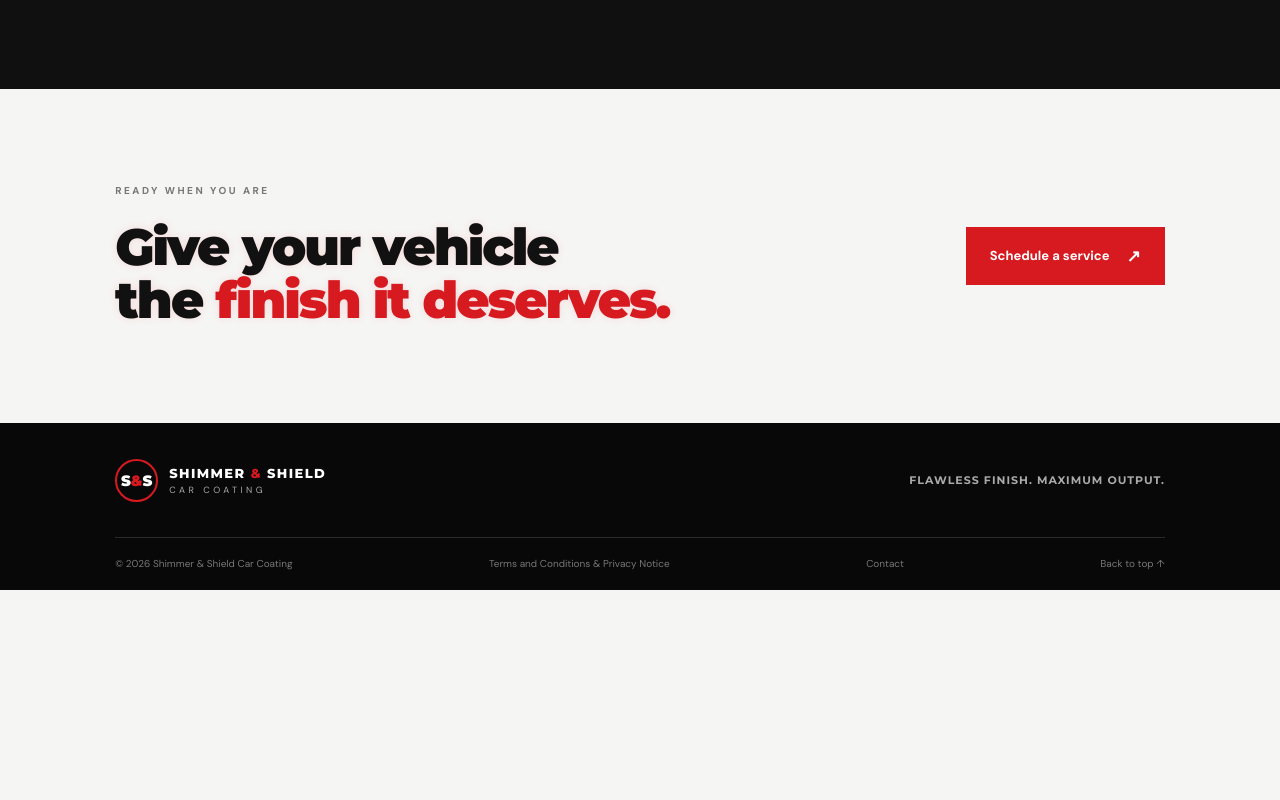
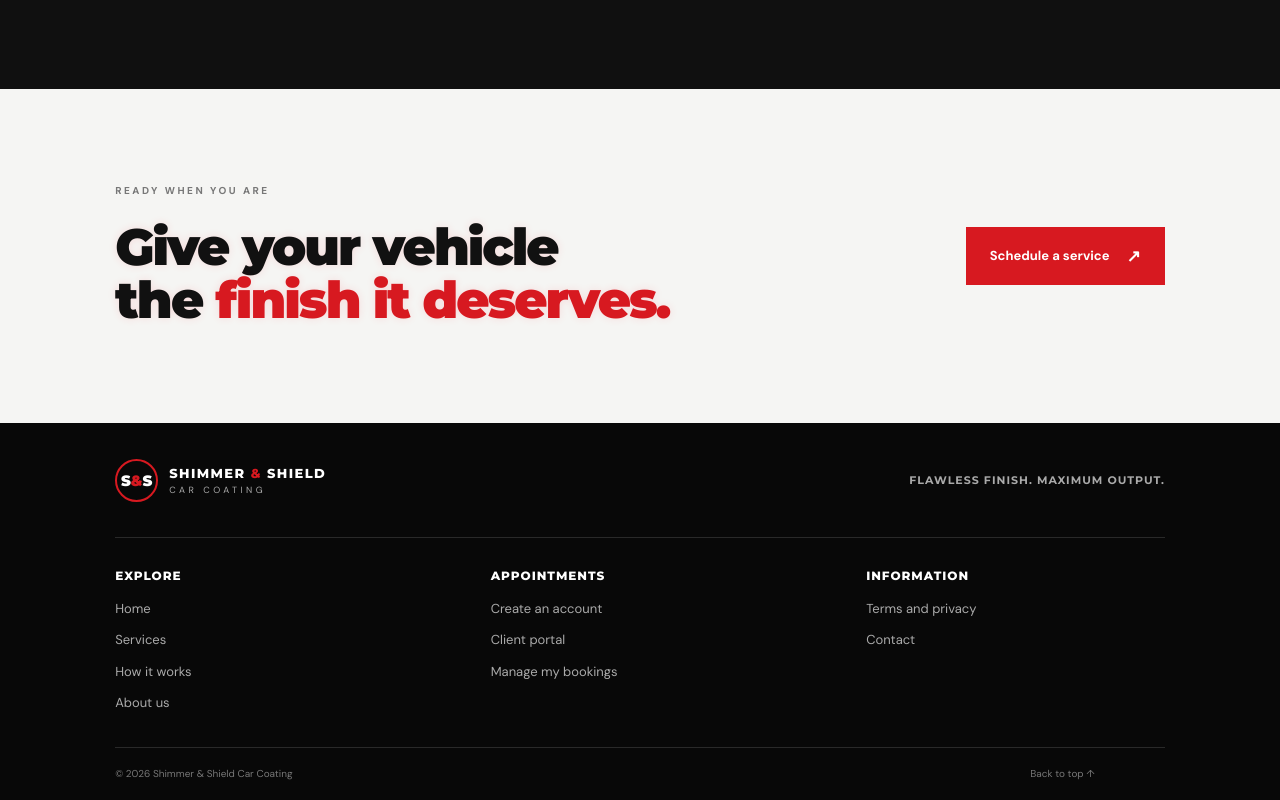
Before and after one commit to Law-1927/alt-f4-old-, a website: page frontend/app/index.html in a window 1280 px wide. Shown: the part 2236-3036 px from the top of the page. Before the commit the page ends 2826 px from the top, so only its background shows below. Drawn offline with Linux system fonts and the light colour scheme.

Commit message:
Add structured landing page footer
Co-authored-by: Copilot <223556219+Copilot@users.noreply.github.com>

```diff
--- a/frontend/app/css/landing.css
+++ b/frontend/app/css/landing.css
@@ -55,8 +55,8 @@ a { color: inherit; text-decoration: none; }
 .brand-copy small { color: #aaa; font-size: 9px; letter-spacing: 3.5px; }
 
 .main-nav { display: flex; gap: 34px; color: #c9c9c9; font-size: 13px; }
-.main-nav a, .text-link, .footer-bottom a { transition: color .2s ease; }
-.main-nav a:hover, .text-link:hover, .footer-bottom a:hover { color: #fff; }
+.main-nav a, .text-link, .footer-links a, .footer-bottom a { transition: color .2s ease, transform .2s ease; }
+.main-nav a:hover, .text-link:hover, .footer-links a:hover, .footer-bottom a:hover { color: #fff; }
 .header-actions { display: flex; gap: 10px; }
 
 .btn {
@@ -189,12 +189,29 @@ a { color: inherit; text-decoration: none; }
 footer { padding: 36px 9% 20px; background: #080808; color: #fff; }
 .footer-top { display: flex; align-items: center; justify-content: space-between; padding-bottom: 35px; }
 .footer-top > p { color: #aaa; font: 700 11px Montserrat, sans-serif; letter-spacing: 1px; text-transform: uppercase; }
+.footer-links {
+    display: grid;
+    grid-template-columns: repeat(3, minmax(0, 1fr));
+    gap: clamp(24px, 6vw, 84px);
+    border-top: 1px solid #292929;
+    padding: 30px 0 34px;
+}
+.footer-group { display: flex; flex-direction: column; align-items: flex-start; gap: 12px; }
+.footer-group h2 {
+    margin: 0 0 4px;
+    color: #fff;
+    font: 800 12px Montserrat, sans-serif;
+    letter-spacing: .08em;
+    text-transform: uppercase;
+}
+.footer-group a { color: #aaa; font-size: 13px; line-height: 1.5; }
+.footer-group a:hover { transform: translateX(2px); }
 .footer-bottom {
     display: flex;
     justify-content: space-between;
     gap: 16px;
     border-top: 1px solid #292929;
-    padding-top: 19px;
+    padding: 19px 70px 0 0;
     color: #777;
     font-size: 10px;
 }
@@ -317,9 +334,15 @@ body.auth-open { overflow: hidden; }
     .process { padding: 70px 0; }
     .cta { align-items: flex-start; flex-direction: column; padding-top: 70px; padding-bottom: 70px; }
     .footer-top { align-items: flex-start; flex-direction: column; gap: 25px; }
-    .footer-bottom { flex-wrap: wrap; }
+    .footer-links { grid-template-columns: repeat(2, minmax(0, 1fr)); gap: 28px; }
+    .footer-bottom { flex-direction: column; align-items: flex-start; }
     .auth-modal { padding: 10px; }
     .auth-panel { max-height: calc(100dvh - 20px); }
+}
+
+@media (max-width: 480px) {
+    .footer-links { grid-template-columns: 1fr; gap: 24px; }
+    .footer-group { gap: 9px; }
 }
 
 html[data-theme="dark"] {
--- a/frontend/app/index.html
+++ b/frontend/app/index.html
@@ -112,10 +112,28 @@
             </a>
             <p>Flawless finish. Maximum output.</p>
         </div>
+        <nav class="footer-links" aria-label="Footer navigation">
+            <section class="footer-group" aria-labelledby="footer-explore">
+                <h2 id="footer-explore">Explore</h2>
+                <a href="#home">Home</a>
+                <a href="#services">Services</a>
+                <a href="#process">How it works</a>
+                <a href="#about">About us</a>
+            </section>
+            <section class="footer-group" aria-labelledby="footer-booking">
+                <h2 id="footer-booking">Appointments</h2>
+                <a href="login.html?mode=register" data-auth="register">Create an account</a>
+                <a href="login.html" data-auth="login">Client portal</a>
+                <a href="history.html">Manage my bookings</a>
+            </section>
+            <section class="footer-group" aria-labelledby="footer-information">
+                <h2 id="footer-information">Information</h2>
+                <a href="terms.html">Terms and privacy</a>
+                <a href="contact.html">Contact</a>
+            </section>
+        </nav>
         <div class="footer-bottom">
             <span>© 2026 Shimmer &amp; Shield Car Coating</span>
-            <a href="terms.html">Terms and Conditions &amp; Privacy Notice</a>
-            <a href="contact.html">Contact</a>
             <a href="#home">Back to top ↑</a>
         </div>
     </footer>
```
